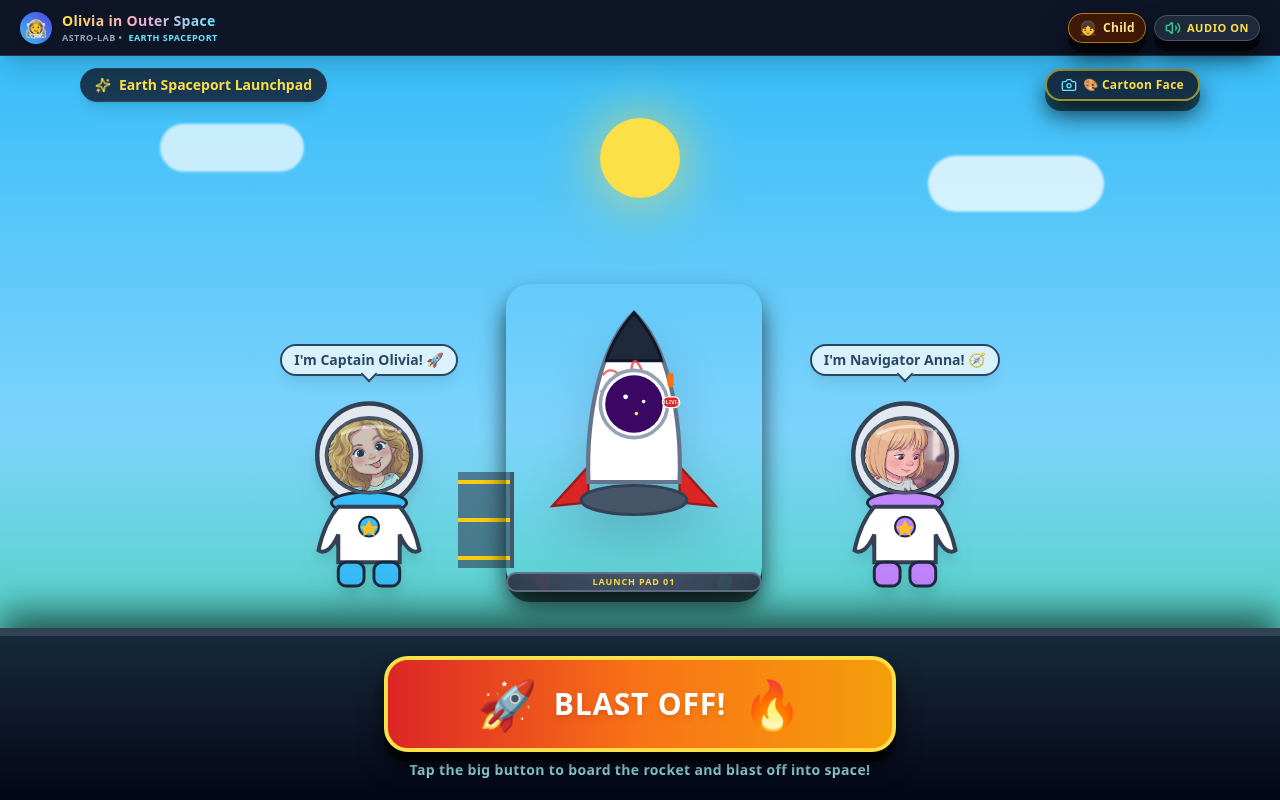
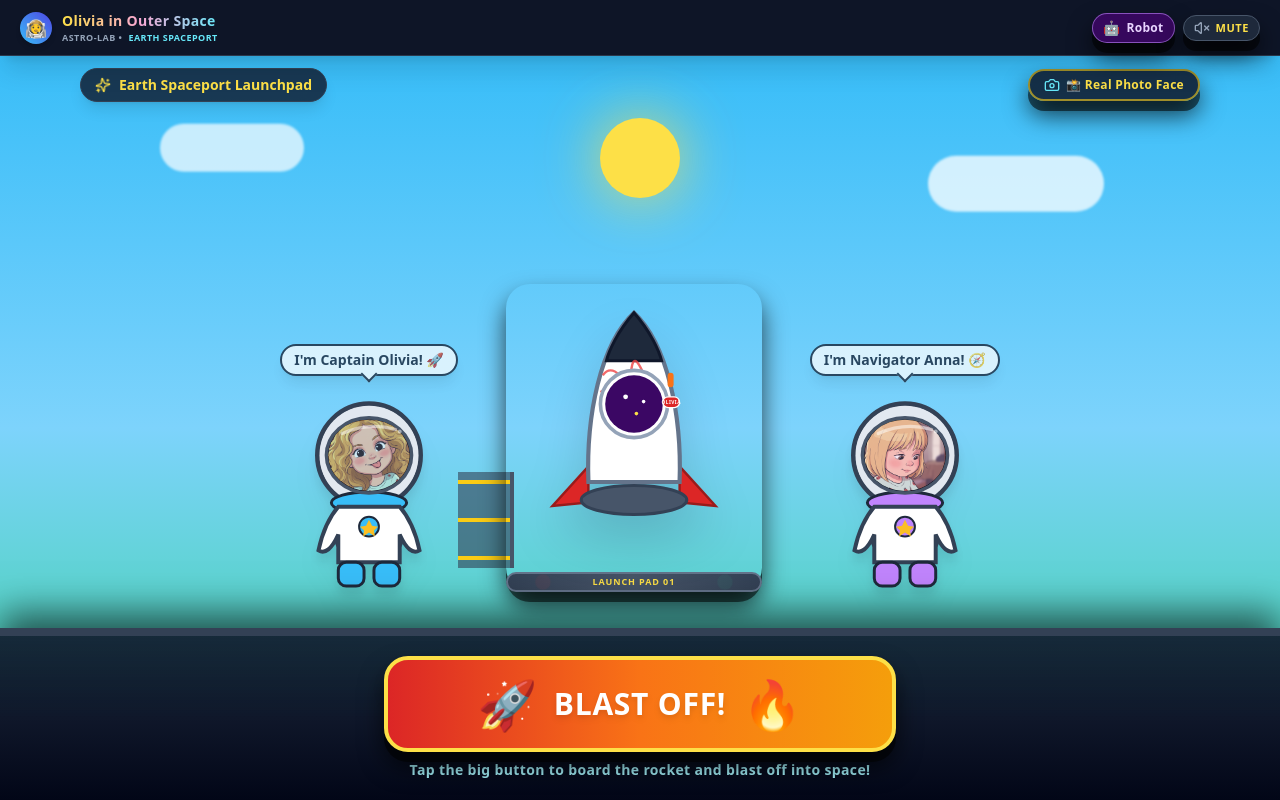
Before and after one commit to jeremya1129/Olivia-in-outer-space, a React (Vite) app in the folder Olivia-in-Outer-Space/: page / in a window 1280 px wide. Built offline with nearby package versions, Linux system fonts and the light colour scheme.

Commit message:
fix(ux): update toggle buttons to display the action if pressed rather than the current setting

```diff
--- a/Olivia-in-Outer-Space/src/App.jsx
+++ b/Olivia-in-Outer-Space/src/App.jsx
@@ -77,7 +77,7 @@ function SpaceApp() {
         <div className="flex items-center gap-1.5 sm:gap-2">
           {currentView === 'cockpit' && (
             <>
-              {/* Personalized Real Photo vs Cartoon Pilot Face Toggle */}
+              {/* Personalized Real Photo vs Cartoon Pilot Face Toggle (Action if pressed) */}
               <button
                 onClick={() => {
                   triggerSynth('twinkle');
@@ -85,10 +85,10 @@ function SpaceApp() {
                   speak(usePhotoFace ? 'Cartoon faces!' : "Olivia and Anna's photo faces!");
                 }}
                 style={{ touchAction: 'manipulation' }}
-                title="Toggle astronaut photos vs cartoon faces"
+                title={usePhotoFace ? "Switch to Cartoon faces" : "Switch to Photo faces"}
                 className="cockpit-btn px-2 sm:px-2.5 py-1 bg-slate-800 hover:bg-slate-700 text-yellow-300 border border-yellow-400/50 rounded-xl flex items-center gap-1 text-[11px] font-black shadow-md"
               >
-                <span>{usePhotoFace ? '📸 Photos' : '🎨 Cartoon'}</span>
+                <span>{usePhotoFace ? '🎨 Cartoon' : '📸 Photos'}</span>
               </button>
 
               {/* Crew Radio Check */}
--- a/Olivia-in-Outer-Space/src/components/AudioPlayer.jsx
+++ b/Olivia-in-Outer-Space/src/components/AudioPlayer.jsx
@@ -528,25 +528,25 @@ export default function AudioPlayer() {
         </div>
       )}
 
-      {/* Voice Mode Toggle Button (Child 👧 vs Robot 🤖) */}
+      {/* Voice Mode Toggle Button (Action if pressed) */}
       <button
         onClick={toggleVoiceMode}
-        aria-label={`Voice mode is ${voiceMode === 'robot' ? 'Robot Voice' : 'Child Voice'}. Click to switch.`}
-        title={`Switch voice mode (Currently ${voiceMode === 'robot' ? 'Robot Voice' : 'Child Voice'})`}
+        aria-label={`Switch to ${voiceMode === 'robot' ? 'Child Voice' : 'Robot Voice'}`}
+        title={`Switch to ${voiceMode === 'robot' ? 'Child Voice' : 'Robot Voice'}`}
         style={{ touchAction: 'manipulation' }}
         className={`cockpit-btn px-2 sm:px-2.5 py-1 rounded-xl flex items-center gap-1.5 border shadow-md transition-all text-xs font-black ${
           voiceMode === 'robot'
-            ? 'bg-purple-950/90 hover:bg-purple-900 text-purple-200 border-purple-400/60'
-            : 'bg-amber-950/90 hover:bg-amber-900 text-amber-200 border-amber-400/60'
+            ? 'bg-amber-950/90 hover:bg-amber-900 text-amber-200 border-amber-400/60'
+            : 'bg-purple-950/90 hover:bg-purple-900 text-purple-200 border-purple-400/60'
         }`}
       >
-        <span className="text-sm">{voiceMode === 'robot' ? '🤖' : '👧'}</span>
+        <span className="text-sm">{voiceMode === 'robot' ? '👧' : '🤖'}</span>
         <span className="hidden sm:inline">
-          {voiceMode === 'robot' ? 'Robot' : 'Child'}
+          {voiceMode === 'robot' ? 'Child' : 'Robot'}
         </span>
       </button>
 
-      {/* Master Mute / Unmute Button */}
+      {/* Master Mute / Unmute Button (Action if pressed) */}
       <button
         onClick={() => {
           toggleMute();
@@ -557,9 +557,9 @@ export default function AudioPlayer() {
         style={{ touchAction: 'manipulation' }}
         className="cockpit-btn px-2 sm:px-2.5 py-1 bg-slate-800 hover:bg-slate-700 text-yellow-300 border border-slate-600 rounded-xl flex items-center gap-1.5 shadow-md text-xs font-bold"
       >
-        {isMuted ? <VolumeX className="w-4 h-4 text-red-400" /> : <Volume2 className="w-4 h-4 text-emerald-400" />}
+        {isMuted ? <Volume2 className="w-4 h-4 text-emerald-400" /> : <VolumeX className="w-4 h-4 text-slate-400" />}
         <span className="text-[11px] font-black uppercase tracking-wider hidden md:inline">
-          {isMuted ? 'Muted' : 'Audio On'}
+          {isMuted ? 'Unmute' : 'Mute'}
         </span>
       </button>
     </div>
--- a/Olivia-in-Outer-Space/src/components/Launchpad.jsx
+++ b/Olivia-in-Outer-Space/src/components/Launchpad.jsx
@@ -359,7 +359,7 @@ export default function Launchpad({ onBlastOff, usePhotoFace = false, onTogglePh
           <span>Earth Spaceport Launchpad</span>
         </div>
 
-        {/* Toggle Photo Face */}
+        {/* Toggle Photo Face (Action if pressed) */}
         <button
           onClick={() => {
             triggerSynth('twinkle');
@@ -367,10 +367,11 @@ export default function Launchpad({ onBlastOff, usePhotoFace = false, onTogglePh
             speak(activePhotoFace ? "Cartoon art mode!" : "Olivia and Anna's photo mode!");
           }}
           style={{ touchAction: 'manipulation' }}
+          title={activePhotoFace ? "Switch to Cartoon Face" : "Switch to Real Photo Face"}
           className="cockpit-btn px-3.5 py-1.5 bg-slate-900/85 hover:bg-slate-800 text-yellow-300 border-2 border-yellow-400/60 rounded-2xl flex items-center gap-1.5 text-xs font-black shadow-xl backdrop-blur-md"
         >
           <Camera className="w-4 h-4 text-cyan-300" />
-          <span>{activePhotoFace ? '📸 Real Photo Face' : '🎨 Cartoon Face'}</span>
+          <span>{activePhotoFace ? '🎨 Cartoon Face' : '📸 Real Photo Face'}</span>
         </button>
       </div>
 
--- a/Olivia-in-Outer-Space/src/components/PlanetView.jsx
+++ b/Olivia-in-Outer-Space/src/components/PlanetView.jsx
@@ -76,7 +76,7 @@ export default function PlanetView({ planet, onReturnToCockpit }) {
           <span>Cockpit</span>
         </button>
 
-        {/* View Mode Toggle: Spacecraft Photo vs Cartoon */}
+        {/* View Mode Toggle: Spacecraft Photo vs Cartoon (Action if pressed) */}
         <div className="flex items-center gap-2">
           <button
             onClick={() => {
@@ -86,10 +86,11 @@ export default function PlanetView({ planet, onReturnToCockpit }) {
               speak(nextMode ? 'NASA Spacecraft Photograph' : 'Cartoon Art illustration');
             }}
             style={{ touchAction: 'manipulation' }}
+            title={showRealPhoto ? "Switch to Cartoon Art" : "Switch to NASA Spacecraft Photo"}
             className="cockpit-btn px-3 py-1.5 rounded-full bg-slate-900/90 border border-slate-600 text-xs font-bold text-yellow-300 flex items-center gap-1.5 shadow-md"
           >
             <Camera className="w-4 h-4 text-cyan-300" />
-            <span>{showRealPhoto ? '📸 NASA Photo' : '🎨 Cartoon Art'}</span>
+            <span>{showRealPhoto ? '🎨 Cartoon Art' : '📸 NASA Photo'}</span>
           </button>
         </div>
       </div>
--- a/Olivia-in-Outer-Space/src/components/SolarSystemView.jsx
+++ b/Olivia-in-Outer-Space/src/components/SolarSystemView.jsx
@@ -383,7 +383,7 @@ export default function SolarSystemView({ celestialBodies = [], onSelectDestinat
               <span>Solar System</span>
             </button>
 
-            {/* View Mode Toggle: Real Spacecraft Photo vs Cartoon */}
+            {/* View Mode Toggle: Real Spacecraft Photo vs Cartoon (Action if pressed) */}
             <div className="flex items-center gap-2">
               <button
                 onClick={() => {
@@ -392,10 +392,11 @@ export default function SolarSystemView({ celestialBodies = [], onSelectDestinat
                   speak(showRealPhoto ? 'Cartoon art mode' : 'NASA Spacecraft Photo');
                 }}
                 style={{ touchAction: 'manipulation' }}
+                title={showRealPhoto ? "Switch to Cartoon Art" : "Switch to NASA Spacecraft Photo"}
                 className="cockpit-btn px-3 py-1 rounded-full bg-slate-900/90 border border-slate-600 text-xs font-bold text-yellow-300 flex items-center gap-1.5 shadow-md hover:border-yellow-300/80 transition-all"
               >
                 <Camera className="w-3.5 h-3.5 text-cyan-300" />
-                <span>{showRealPhoto ? '📸 Real Photo' : '🎨 Cartoon Art'}</span>
+                <span>{showRealPhoto ? '🎨 Cartoon Art' : '📸 Real Photo'}</span>
               </button>
             </div>
           </div>
```
